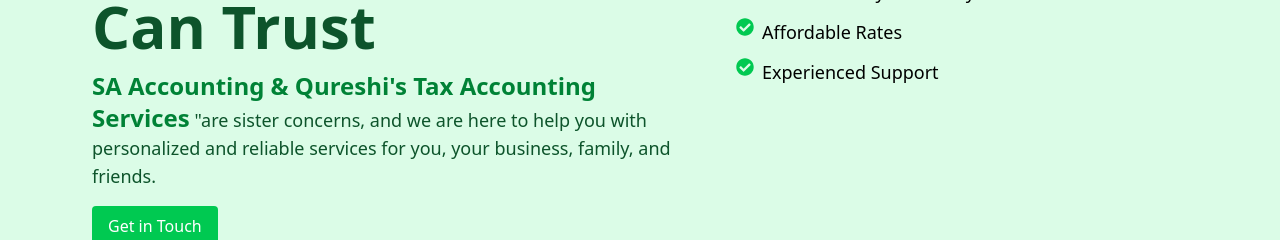
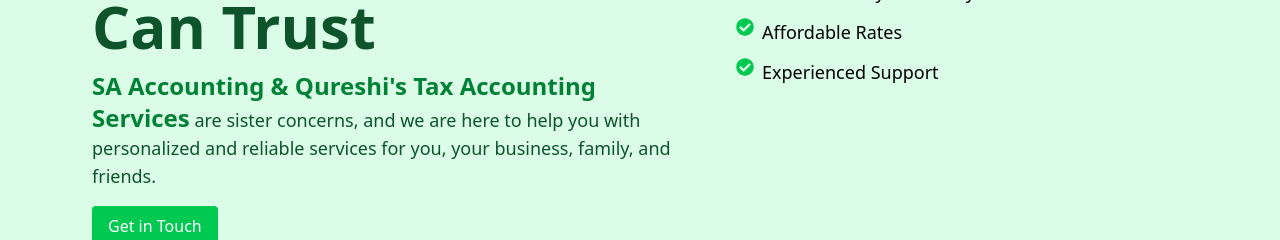
Before and after one commit to Hairum-Qureshi/sa-and-qureshi-accounting-website, a React (Vite) app in the folder apps/frontend/: page / in a window 1280 px wide. Shown: the part 262-502 px from the top of the page. Built offline with nearby package versions, Linux system fonts and the light colour scheme.

Commit message:
removed unnecessary quotation mark

```diff
--- a/apps/frontend/src/components/Header.tsx
+++ b/apps/frontend/src/components/Header.tsx
@@ -15,7 +15,7 @@
           <span className="text-2xl font-bold text-green-700">
             SA Accounting & Qureshi's Tax Accounting Services
           </span>{" "}
-          "are sister concerns, and we are here to help you with personalized
+          are sister concerns, and we are here to help you with personalized
           and reliable services for you, your business, family, and friends.
         </p>
         <button
```
